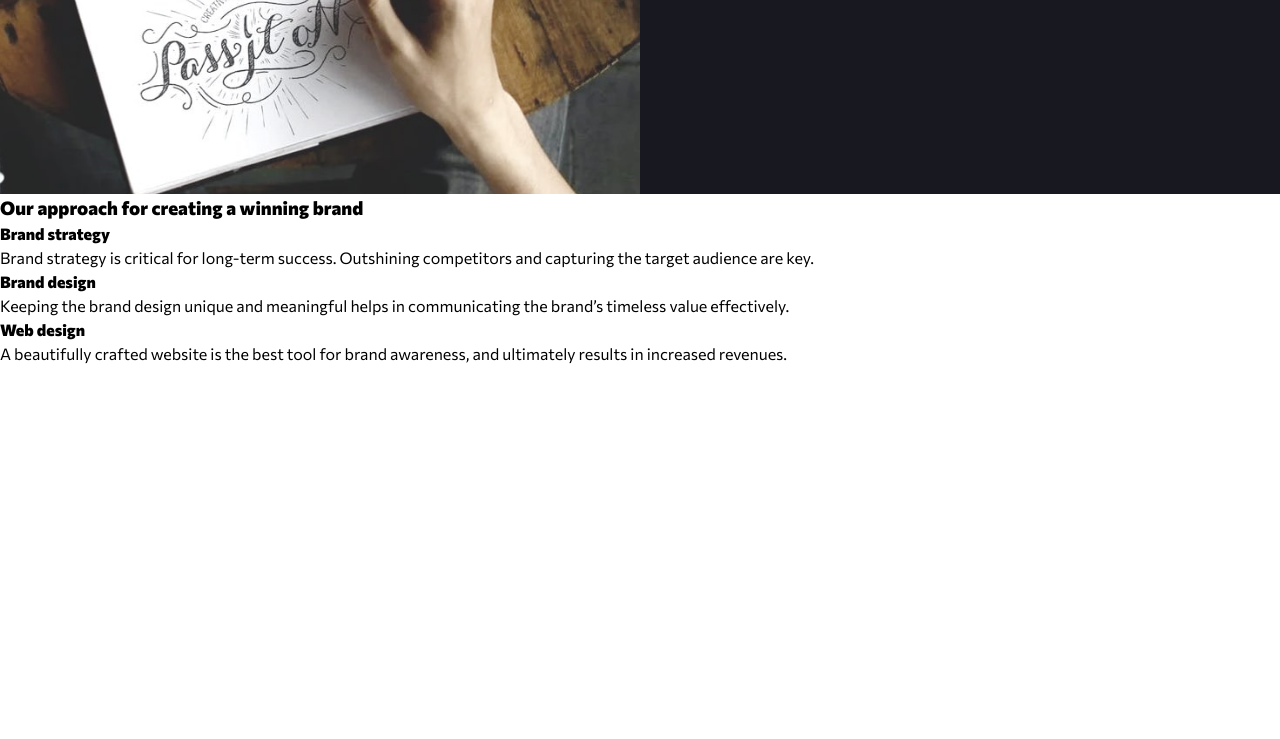
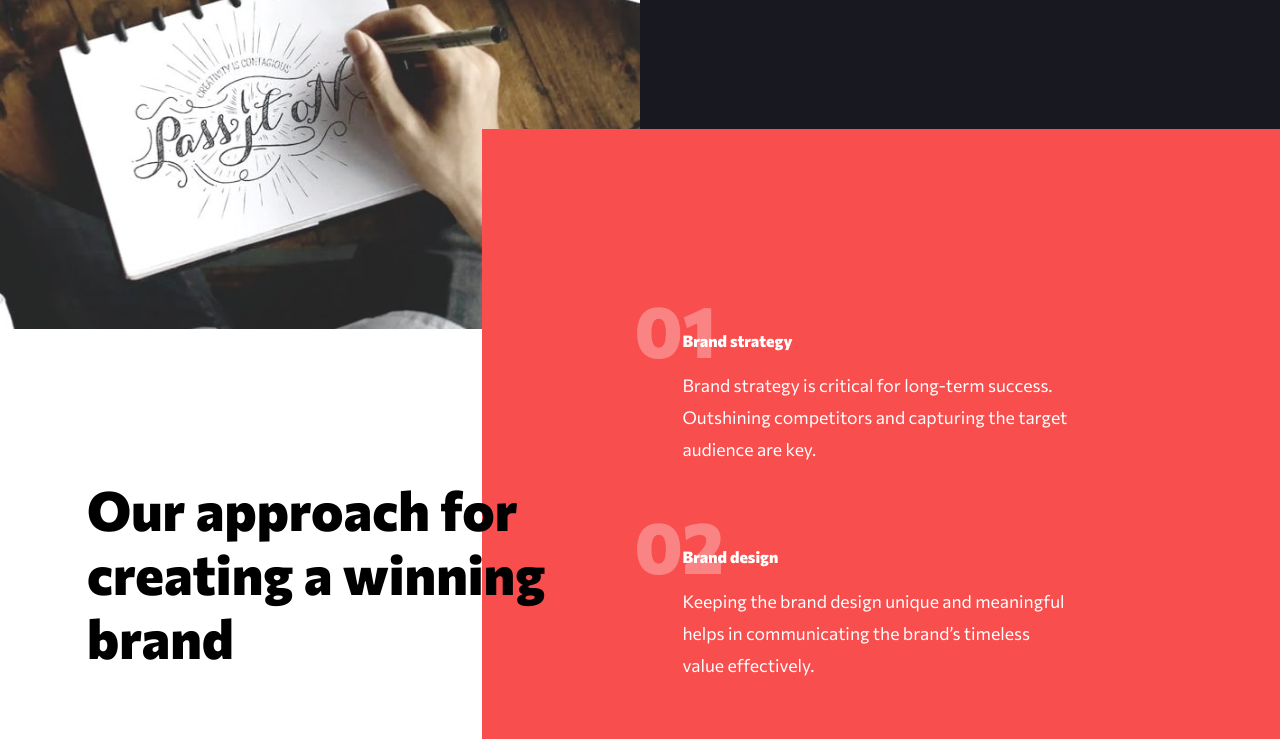
Before and after one commit to Silkiercomet/FM-studio, a plain HTML site: page index.html in a window 1280 px wide. Shown: the part 1420-2159 px from the top of the page. Drawn offline with Linux system fonts and the light colour scheme.

Commit message:
bottom details section created

```diff
--- a/index.html
+++ b/index.html
@@ -50,8 +50,9 @@
                 </div>
             </section>
             <section id="section3" class="details_bottom">
-                <h3>Our approach for creating a winning brand</h3>
-                <div>
+                <h3 class="details_bottom_header tablet">Our approach for creating a winning brand</h3>
+                <div class="details_bottom_content">
+                    <h3 class="details_bottom_header_tablet">Our approach for creating a winning brand</h3>
                     <ol>
                         <li>
                             <h4>Brand strategy</h4>
--- a/styles.css
+++ b/styles.css
@@ -208,17 +208,21 @@
 .wrapper{
     display: grid;
     grid-template-columns: 1fr;
-    grid-template-rows: 1fr 100px 1fr;
+    grid-template-rows: 1fr 200px 1fr;
 }
 
 .details_top{
     display: grid;
     grid-template-columns: 1fr 1fr;
     grid-template-rows: 1fr;
+
+    grid-row: 1 / 3;
+    grid-column: 1;
 }
 .details_top_content{
-    display: grid;
-    gap: 2rem;
+    display: flex;
+    flex-direction: column;
+    gap: 3rem;
     padding-top: 130px;
     padding-bottom: 250px;
     padding-inline: 130px;
@@ -268,6 +272,74 @@
         right: -60px;
     }
 }
+
+.details_bottom{
+    display: grid;
+    grid-template-columns: .8fr 75px 1.2fr;
+    grid-template-rows: 1fr;
+    grid-row: 2 / -1;
+    grid-column: 1;
+    position: relative;
+    z-index: 99;
+}
+.details_bottom_header{
+    grid-column: 1 / 3;
+    grid-row: 1;
+    display: flex;
+    justify-self: end;
+    align-items: center;
+    max-width: 470px;
+    line-height: 4rem;
+    font-size: 3.4rem;
+    text-wrap: wrap;
+    position: relative;
+    z-index: 99;
+}
+.details_bottom_header_tablet{
+    display: none;
+    color: white;
+    font-size: 2rem;
+}
+.details_bottom_content{
+    grid-column: 2 / -1;
+    grid-row: 1;
+
+    padding-top: 200px;
+    padding-bottom: 120px;
+    padding-inline: 16px;
+    background-color: var(--primary);
+    display: grid;
+    place-items: center;
+
+    ol{
+        max-width: 397px;
+        color: white;
+        list-style-type: none;
+        counter-reset: li;
+        display: grid;
+        gap: 5rem;
+        li{
+            display: grid;
+            gap: 1rem;
+            position: relative;
+            &::before{
+                counter-increment: li;
+                content: counter(li, decimal-leading-zero);
+                font-size: 4.5rem;
+                font-weight: 800;
+                opacity: .3;
+
+                position: absolute;
+                top: -3.4rem;
+                left: -3rem;
+            }
+            p{
+                line-height: 2rem;
+                font-size: 1.1rem;
+            }
+        }
+    }
+}
 /* details */
 
 /* tablet */
@@ -314,12 +386,36 @@
         }
     }
 
-    /* details */
+    /* details - tablet */
+    .wrapper{
+        grid-template-rows: 1fr 1fr;
+    }
     .details_top_bg{
         background-image: url("./assets/tablet/image-strategic.jpg");
+    }
+    .details_top{
+        grid-row: 1;
+    }
+    .details_bottom{
+        grid-template-columns: 1fr;
+        grid-row: 2;
+        .details_bottom_content {
+            padding-block: 60px;
+            padding-inline: 60px;
+            ol{
+            max-width: 100%;
+            margin-top: 50px;
+            }
+    }
+    }
+    .tablet{
+        display: none;
 
     }
-
+    .details_bottom_header_tablet{
+        display: block;
+        text-wrap: wrap;
+    }
 }
 
 /* tablet */
@@ -382,10 +478,10 @@
 
     .details_top{
         grid-template-columns: 1fr;
-        grid-template-rows: 1fr 1fr;
+        grid-template-rows: 1fr;
     }
     .details_top_content{
-        padding-block: 100px;
+        padding-block: 80px;
         padding-inline: 20px;
         h2{
             font-size: 2.5rem;
```
